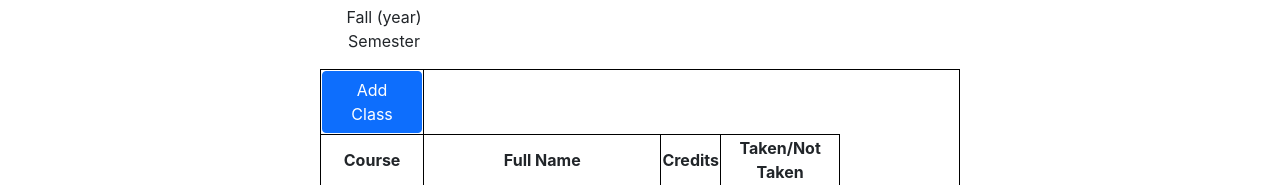
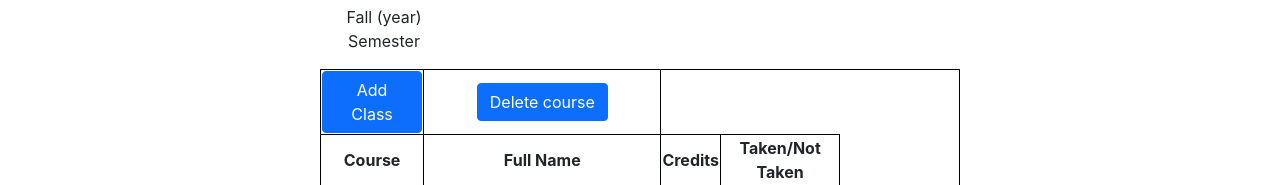
Before and after one commit to UD-CISC275-S22/cis-scheduler-team-20, a React (Create React App) app: page / in a window 1280 px wide. Both pictures are taken after a click on the button "Add Semester". Shown: the part 422-607 px from the top of the page. Built offline with nearby package versions, Linux system fonts and the light colour scheme.

Commit message:
added a slightly less convenient delete button

```diff
--- a/src/components/AddSemester.tsx
+++ b/src/components/AddSemester.tsx
@@ -19,12 +19,18 @@ export function AddSemester(): JSX.Element {
             table.removeChild(delRow);
         }
     }
+    function alternateDeleteCourse(tableID: string): void {
+        const table = document.getElementById(tableID) as HTMLTableElement;
+        const rows = table.getElementsByTagName("tr");
+        const rowCount = rows.length;
+        table.deleteRow(rowCount - 1);
+    }
     function insertClass(semesterID: string): void {
         setCourseNum(courseNum + 1);
         const table = document.getElementById(semesterID) as HTMLTableElement;
         const newRow = document.getElementById("a0") as HTMLTableRowElement;
-        const clone = newRow.cloneNode(false) as HTMLTableRowElement;
-        clone.id = "a";
+        const clone = newRow.cloneNode(true) as HTMLTableRowElement;
+        clone.id = "a" + courseNum;
         table.appendChild(clone);
     }
     function insertSemester(): void {
@@ -47,6 +53,17 @@ export function AddSemester(): JSX.Element {
                                     }
                                 >
                                     Add Class
+                                </Button>
+                            </td>
+                            <td>
+                                <Button
+                                    onClick={() =>
+                                        alternateDeleteCourse(
+                                            "semester-table" + semesterNum
+                                        )
+                                    }
+                                >
+                                    Delete course
                                 </Button>
                             </td>
                         </tr>
```
